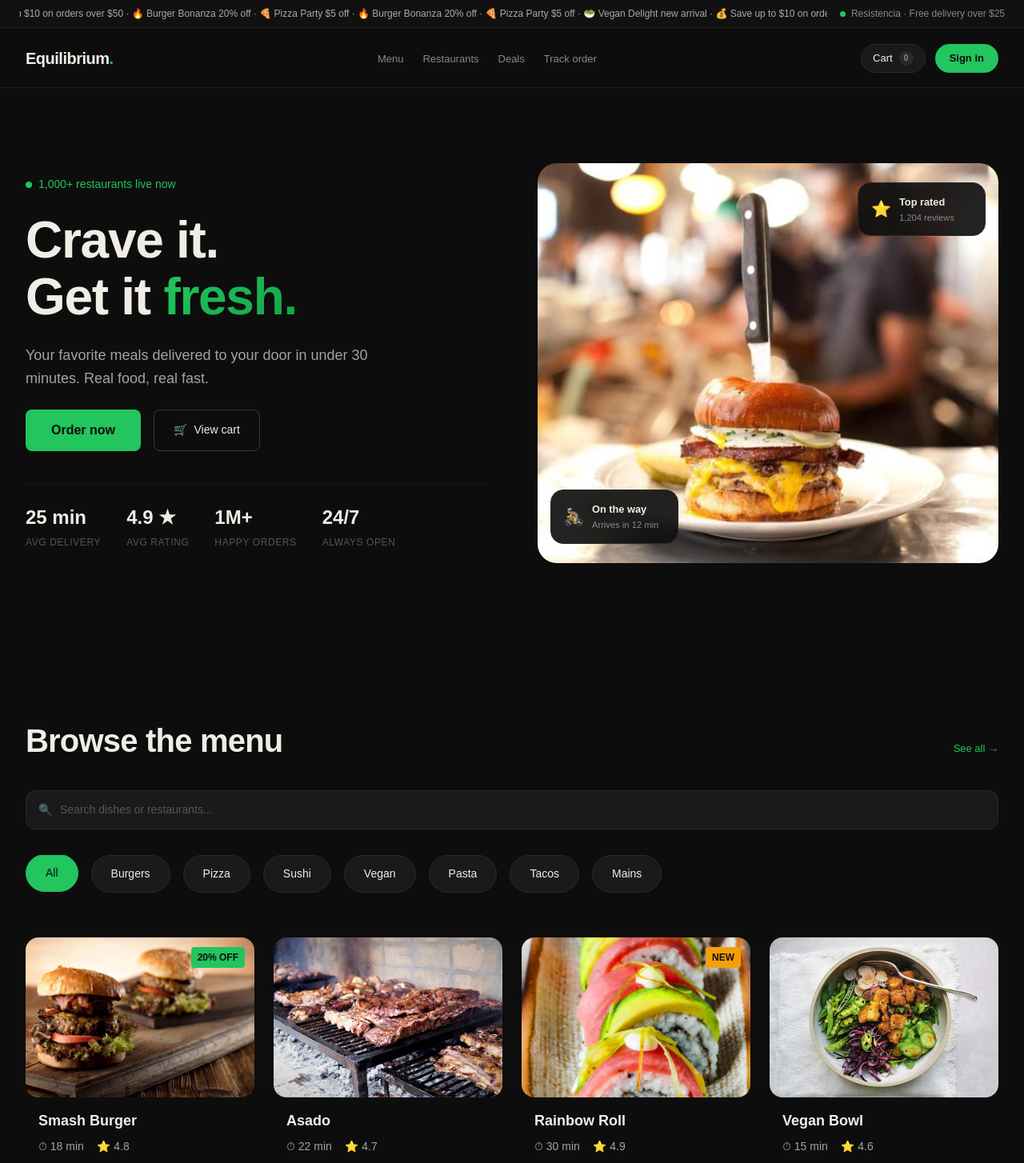
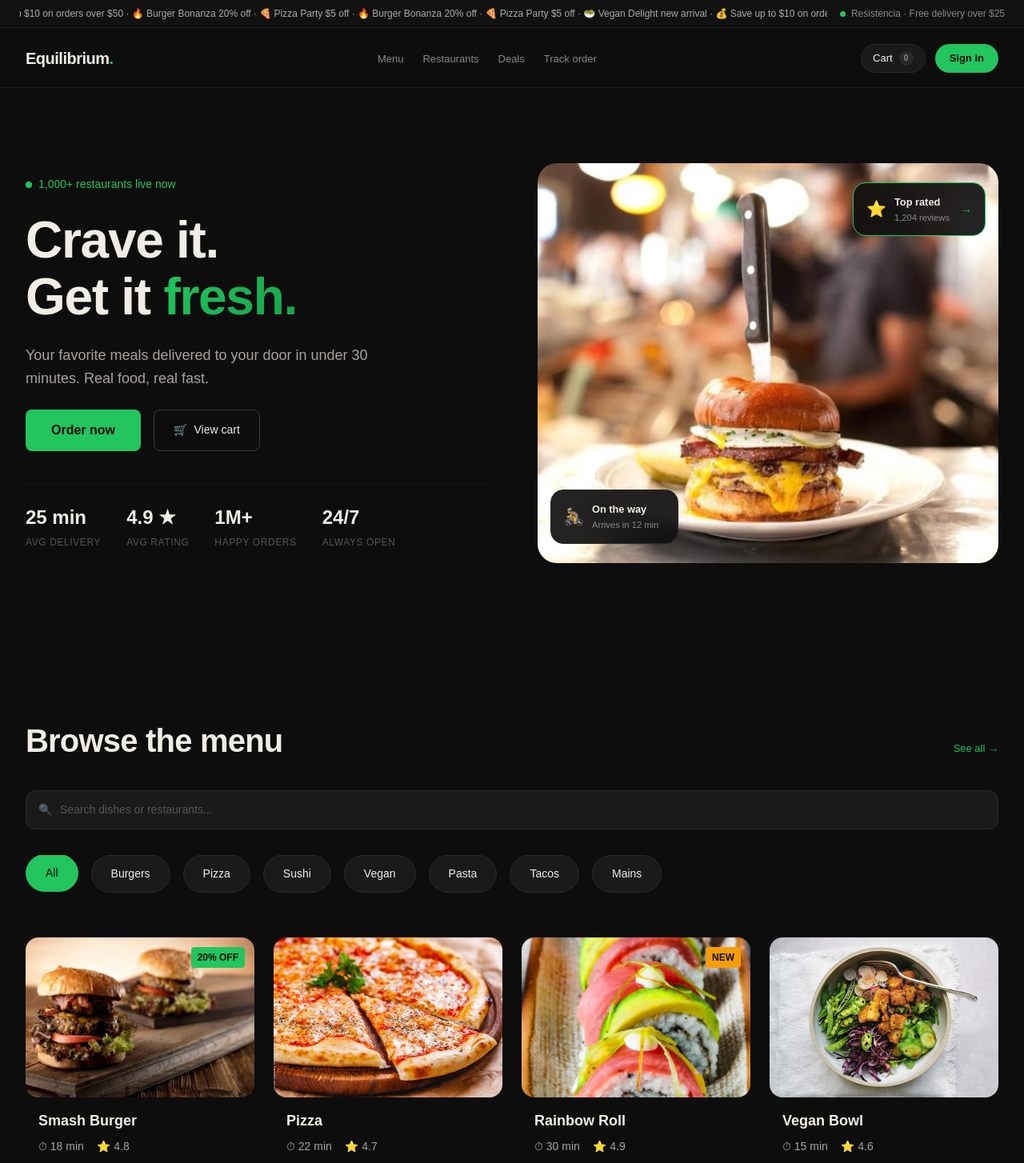
Before and after one commit to thestrokes1/Equilibrium-Food, a React (Vite) app: page / in a window 1280 px wide. Shown: the top 1454 px of the page at 80% size. Built offline with nearby package versions, Linux system fonts and the light colour scheme.

Commit message:
feat: top rated card filters to burgers on click

```diff
--- a/src/components/sections/Hero.css
+++ b/src/components/sections/Hero.css
@@ -244,3 +244,22 @@
   .btn-hero-primary,
   .btn-hero-ghost { width: 100%; }
 }
+
+.float-card-clickable {
+  cursor: pointer;
+  border-color: #22c55e;
+  text-align: left;
+  font-family: 'Outfit', sans-serif;
+  transition: border-color 0.2s, transform 0.2s;
+}
+
+.float-card-clickable:hover {
+  border-color: #16a34a;
+}
+
+.float-arrow {
+  font-size: 14px;
+  color: #22c55e;
+  margin-left: 4px;
+  flex-shrink: 0;
+}
--- a/src/components/sections/Hero.jsx
+++ b/src/components/sections/Hero.jsx
@@ -12,10 +12,15 @@ const STATS = [
 const fadeLeft  = { hidden: { opacity: 0, x: -40 }, show: { opacity: 1, x: 0 } };
 const fadeRight = { hidden: { opacity: 0, x:  40 }, show: { opacity: 1, x: 0 } };
 
-export default function Hero() {
+export default function Hero({ onSelectCategory }) {
   const { setIsOpen } = useCart();
 
   const scrollToMenu = () => {
+    document.getElementById('menu')?.scrollIntoView({ behavior: 'smooth' });
+  };
+
+  const goToTopRated = () => {
+    onSelectCategory?.('burgers');
     document.getElementById('menu')?.scrollIntoView({ behavior: 'smooth' });
   };
 
@@ -95,6 +100,7 @@ export default function Hero() {
           />
         </div>
 
+        {/* Delivery card — bottom left, not clickable */}
         <motion.div
           className="float-card float-card-bl"
           initial={{ opacity: 0, y: 12 }}
@@ -108,18 +114,25 @@ export default function Hero() {
           </div>
         </motion.div>
 
-        <motion.div
-          className="float-card float-card-tr"
+        {/* Top rated card — clickable, filters to burgers */}
+        <motion.button
+          className="float-card float-card-tr float-card-clickable"
+          onClick={goToTopRated}
           initial={{ opacity: 0, y: -12 }}
           animate={{ opacity: 1, y: 0 }}
           transition={{ delay: 0.85 }}
+          whileHover={{ scale: 1.06, y: -2 }}
+          whileTap={{ scale: 0.97 }}
+          aria-label="View top rated burgers"
         >
           <div className="float-icon">⭐</div>
           <div>
             <div className="float-title">Top rated</div>
             <div className="float-sub">1,204 reviews</div>
           </div>
-        </motion.div>
+          <div className="float-arrow">→</div>
+        </motion.button>
+
       </motion.div>
 
     </section>
--- a/src/features/products/productData.js
+++ b/src/features/products/productData.js
@@ -17,9 +17,9 @@ const products = [
   },
   {
     id: 2,
-    name: 'Asado',
+    name: 'Pizza',
     price: 16.50,
-    image: '/images/Asado.jpg',
+    image: '/images/pizza.jpg',
     category: 'pizza',
     rating: 4.7,
     deliveryTime: '22',
--- a/src/pages/Home.jsx
+++ b/src/pages/Home.jsx
@@ -29,7 +29,7 @@ export default function Home() {
       <TopBar />
       <Navbar />
       <main>
-        <Hero />
+        <Hero onSelectCategory={setSelectedCategory} />
         <MenuSection
           categories={categories}
           products={filteredProducts}
```
Also changed, not shown: public/images/pizza.jpg (added).
